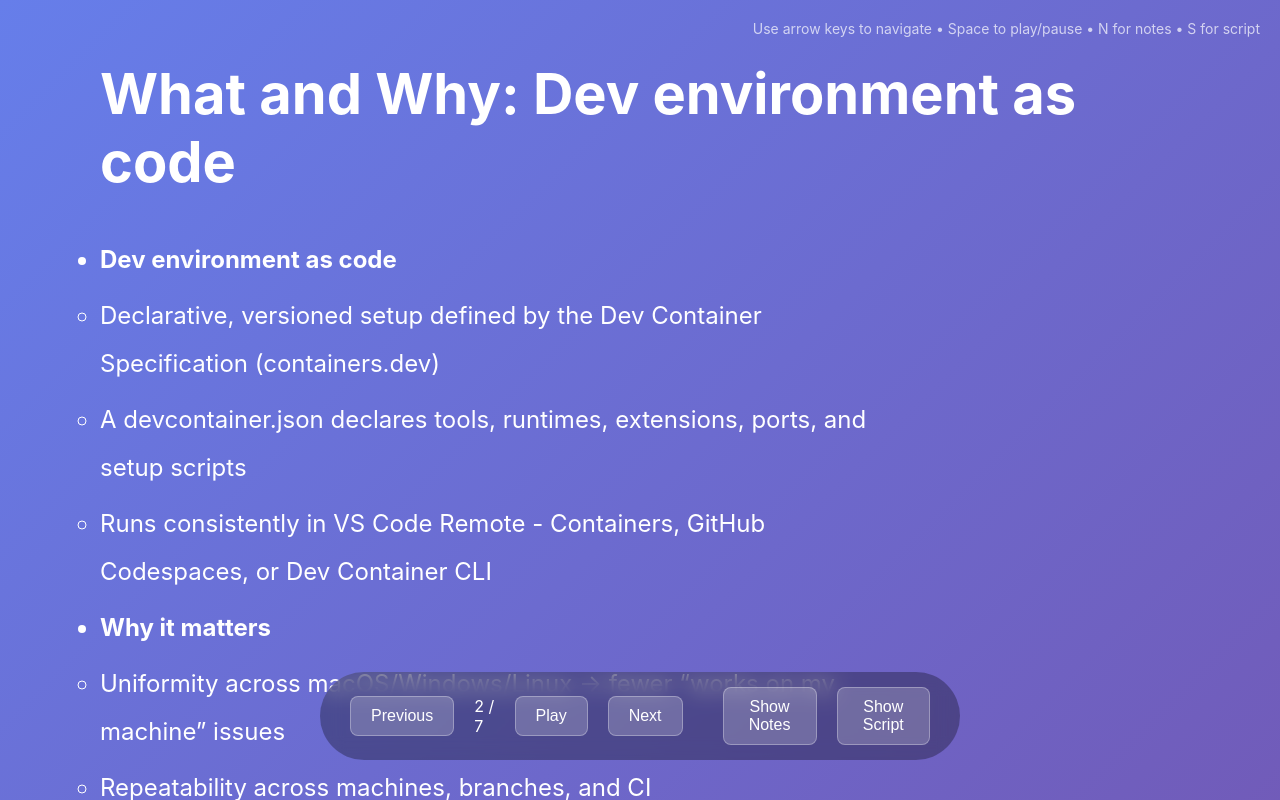
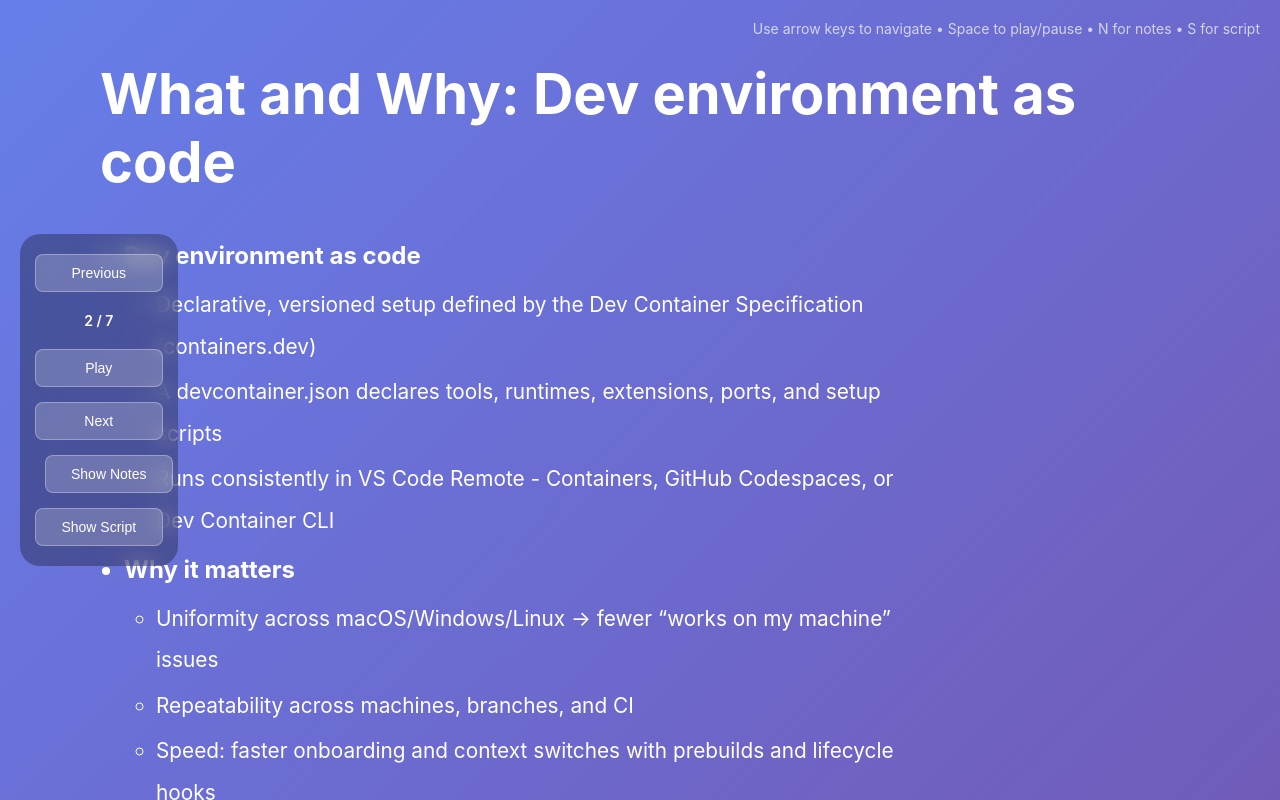
Before and after one commit to ElanHasson/1755560197390, a Next.js app: page / in a window 1280 px wide. Both pictures are taken after a click on the button "Next". Shown: the top 800 px of the page. Built offline with nearby package versions, Linux system fonts and the light colour scheme.

Commit message:
Deploy webinar presentation webinar-1755560197390

```diff
--- a/app/globals.css
+++ b/app/globals.css
@@ -38,10 +38,18 @@ body {
   font-size: 1.5rem;
   line-height: 2;
   max-width: 800px;
+  padding-left: 1.5rem;
 }
 
 .slide li {
-  margin: 0.5rem 0;
+  margin: 0.25rem 0;
+}
+
+.slide ul ul, .slide ol ol, .slide ul ol, .slide ol ul {
+  font-size: 1.3rem;
+  margin-top: 0.25rem;
+  margin-bottom: 0.25rem;
+  padding-left: 2rem;
 }
 
 .title-slide {
@@ -139,27 +147,31 @@ body {
 
 .navigation {
   position: fixed;
-  bottom: 40px;
-  left: 50%;
-  transform: translateX(-50%);
+  left: 20px;
+  top: 50%;
+  transform: translateY(-50%);
   display: flex;
-  gap: 20px;
+  flex-direction: column;
+  gap: 15px;
   align-items: center;
   background: rgba(0, 0, 0, 0.3);
-  padding: 15px 30px;
-  border-radius: 50px;
+  padding: 20px 15px;
+  border-radius: 20px;
   backdrop-filter: blur(10px);
+  z-index: 1000;
 }
 
 .navigation button {
-  padding: 10px 20px;
-  font-size: 16px;
+  padding: 10px 15px;
+  font-size: 14px;
   background: rgba(255, 255, 255, 0.2);
   color: white;
   border: 1px solid rgba(255, 255, 255, 0.3);
   border-radius: 8px;
   cursor: pointer;
   transition: all 0.2s;
+  width: 100%;
+  min-width: 80px;
 }
 
 .navigation button:hover:not(:disabled) {
@@ -170,3 +182,9 @@ body {
   opacity: 0.5;
   cursor: not-allowed;
 }
+
+.navigation span {
+  font-size: 14px;
+  font-weight: 600;
+  padding: 5px 0;
+}
--- a/components/slides/Slide_s2.tsx
+++ b/components/slides/Slide_s2.tsx
@@ -2,19 +2,19 @@ import ReactMarkdown from 'react-markdown';
 import remarkGfm from 'remark-gfm';
 import { useEffect, useRef } from 'react';
 import mermaid from 'mermaid';
+import { Prism as SyntaxHighlighter } from 'react-syntax-highlighter';
+import { atomDark } from 'react-syntax-highlighter/dist/esm/styles/prism';
 
 export default function Slide() {
   const markdown = `- **Dev environment as code**
   - Declarative, versioned setup defined by the Dev Container Specification (containers.dev)
   - A devcontainer.json declares tools, runtimes, extensions, ports, and setup scripts
   - Runs consistently in VS Code Remote - Containers, GitHub Codespaces, or Dev Container CLI
-
 - **Why it matters**
   - Uniformity across macOS/Windows/Linux → fewer “works on my machine” issues
   - Repeatability across machines, branches, and CI
   - Speed: faster onboarding and context switches with prebuilds and lifecycle hooks
   - Portability: config lives in the repo; great for teams and open source
-
 - **Minimal example**
 \`\`\`json
 {
@@ -29,7 +29,6 @@ export default function Slide() {
   }
 }
 \`\`\`
-
 \`\`\`mermaid
 flowchart LR
   Repo[Repo with .devcontainer] --> Manifest[devcontainer.json + optional Dockerfile/Features]
@@ -41,7 +40,6 @@ flowchart LR
   Cloud --> Same
   CI --> Same
 \`\`\`
-
 - **Key outcomes**
   - Hours-to-minutes onboarding; fewer env-related bugs
   - Consistent app + DB via optional docker-compose
@@ -96,12 +94,21 @@ flowchart LR
       <ReactMarkdown
         remarkPlugins={[remarkGfm]}
         components={{
-          code({node, className, children, ...props}: any) {
-            const match = /language-(w+)/.exec(className || '');
+          code({node, inline, className, children, ...props}: any) {
+            const match = /language-(\w+)/.exec(className || '');
             const language = match ? match[1] : '';
-            const isInline = !className;
 
-            if (!isInline && language === 'mermaid') {
+            // Handle inline code
+            if (inline) {
+              return (
+                <code className={className} {...props}>
+                  {children}
+                </code>
+              );
+            }
+
+            // Handle mermaid diagrams
+            if (language === 'mermaid') {
               return (
                 <pre className="language-mermaid">
                   <code>{String(children).replace(/\n$/, '')}</code>
@@ -109,10 +116,28 @@ flowchart LR
               );
             }
 
+            // Handle code blocks with syntax highlighting
+            if (language) {
+              return (
+                <SyntaxHighlighter
+                  language={language}
+                  style={atomDark}
+                  showLineNumbers={true}
+                  PreTag="div"
+                  {...props}
+                >
+                  {String(children).replace(/\n$/, '')}
+                </SyntaxHighlighter>
+              );
+            }
+
+            // Default code block without highlighting
             return (
-              <code className={className} {...props}>
-                {children}
-              </code>
+              <pre>
+                <code className={className} {...props}>
+                  {children}
+                </code>
+              </pre>
             );
           }
         }}
--- a/components/slides/Slide_s3.tsx
+++ b/components/slides/Slide_s3.tsx
@@ -2,13 +2,14 @@ import ReactMarkdown from 'react-markdown';
 import remarkGfm from 'remark-gfm';
 import { useEffect, useRef } from 'react';
 import mermaid from 'mermaid';
+import { Prism as SyntaxHighlighter } from 'react-syntax-highlighter';
+import { atomDark } from 'react-syntax-highlighter/dist/esm/styles/prism';
 
 export default function Slide() {
   const markdown = `- Why this demo matters
   - Uniform, repeatable dev env in minutes
   - Eliminate "works on my machine" by encoding tools as code
   - Fast onboarding and context switching
-
 - Steps we’ll do live
   1) Add .devcontainer/devcontainer.json
   2) Reopen in Container (VS Code)
@@ -29,7 +30,6 @@ export default function Slide() {
   }
 }
 \`\`\`
-
 - App files
 \`\`\`json
 // package.json
@@ -48,7 +48,6 @@ const app = express();
 app.get('/', (_req, res) => res.send('Hello from a reproducible devcontainer!'));
 app.listen(3000, () => console.log('Up on http://localhost:3000'));
 \`\`\`
-
 - Quick start commands
 \`\`\`bash
 # create repo skeleton
@@ -57,12 +56,10 @@ mkdir -p .devcontainer
 # add devcontainer.json, package.json, index.js (as above)
 code .   # VS Code → Command Palette → Dev Containers: Reopen in Container
 \`\`\`
-
 - Headless/CI equivalent
 \`\`\`bash
 npx @devcontainers/cli up --workspace-folder .
 \`\`\`
-
 \`\`\`mermaid
 flowchart LR
   A[Repo + .devcontainer/devcontainer.json] --> B[VS Code: Reopen in Container]
@@ -71,7 +68,6 @@ flowchart LR
   D --> E[Ready: uniform env + ports forwarded]
   E --> F[Repeatable on any machine/CI]
 \`\`\`
-
 - Key outcomes
   - Same tools and versions for everyone
   - One-click start; seconds to switch contexts
@@ -126,12 +122,21 @@ flowchart LR
       <ReactMarkdown
         remarkPlugins={[remarkGfm]}
         components={{
-          code({node, className, children, ...props}: any) {
-            const match = /language-(w+)/.exec(className || '');
+          code({node, inline, className, children, ...props}: any) {
+            const match = /language-(\w+)/.exec(className || '');
             const language = match ? match[1] : '';
-            const isInline = !className;
 
-            if (!isInline && language === 'mermaid') {
+            // Handle inline code
+            if (inline) {
+              return (
+                <code className={className} {...props}>
+                  {children}
+                </code>
+              );
+            }
+
+            // Handle mermaid diagrams
+            if (language === 'mermaid') {
               return (
                 <pre className="language-mermaid">
                   <code>{String(children).replace(/\n$/, '')}</code>
@@ -139,10 +144,28 @@ flowchart LR
               );
             }
 
+            // Handle code blocks with syntax highlighting
+            if (language) {
+              return (
+                <SyntaxHighlighter
+                  language={language}
+                  style={atomDark}
+                  showLineNumbers={true}
+                  PreTag="div"
+                  {...props}
+                >
+                  {String(children).replace(/\n$/, '')}
+                </SyntaxHighlighter>
+              );
+            }
+
+            // Default code block without highlighting
             return (
-              <code className={className} {...props}>
-                {children}
-              </code>
+              <pre>
+                <code className={className} {...props}>
+                  {children}
+                </code>
+              </pre>
             );
           }
         }}
--- a/components/slides/Slide_s4.tsx
+++ b/components/slides/Slide_s4.tsx
@@ -2,6 +2,8 @@ import ReactMarkdown from 'react-markdown';
 import remarkGfm from 'remark-gfm';
 import { useEffect, useRef } from 'react';
 import mermaid from 'mermaid';
+import { Prism as SyntaxHighlighter } from 'react-syntax-highlighter';
+import { atomDark } from 'react-syntax-highlighter/dist/esm/styles/prism';
 
 export default function Slide() {
   const markdown = `- Best practices that unlock speed:
@@ -10,7 +12,6 @@ export default function Slide() {
   - Split lifecycle hooks: postCreate for one-time installs, postStart for per-run tasks.
   - Prebuild in CI/Codespaces to cache image layers and dependencies.
   - Compose for app + DB to standardize local integration tests.
-
 - Example: fast, repeatable setup
 \`\`\`json
 {
@@ -31,7 +32,6 @@ export default function Slide() {
   }
 }
 \`\`\`
-
 - Where the time savings come from
 \`\`\`mermaid
 flowchart LR
@@ -44,7 +44,6 @@ E --> F
 F --> G[Switch branch or repo]
 G --> H[Rebuild only what's changed\n~1–3 min]
 \`\`\`
-
 - Measurable impact
   - Onboarding: hours/days → minutes
   - Context switching: 30–60 min → ~2–5 min
@@ -99,12 +98,21 @@ G --> H[Rebuild only what's changed\n~1–3 min]
       <ReactMarkdown
         remarkPlugins={[remarkGfm]}
         components={{
-          code({node, className, children, ...props}: any) {
-            const match = /language-(w+)/.exec(className || '');
+          code({node, inline, className, children, ...props}: any) {
+            const match = /language-(\w+)/.exec(className || '');
             const language = match ? match[1] : '';
-            const isInline = !className;
 
-            if (!isInline && language === 'mermaid') {
+            // Handle inline code
+            if (inline) {
+              return (
+                <code className={className} {...props}>
+                  {children}
+                </code>
+              );
+            }
+
+            // Handle mermaid diagrams
+            if (language === 'mermaid') {
               return (
                 <pre className="language-mermaid">
                   <code>{String(children).replace(/\n$/, '')}</code>
@@ -112,10 +120,28 @@ G --> H[Rebuild only what's changed\n~1–3 min]
               );
             }
 
+            // Handle code blocks with syntax highlighting
+            if (language) {
+              return (
+                <SyntaxHighlighter
+                  language={language}
+                  style={atomDark}
+                  showLineNumbers={true}
+                  PreTag="div"
+                  {...props}
+                >
+                  {String(children).replace(/\n$/, '')}
+                </SyntaxHighlighter>
+              );
+            }
+
+            // Default code block without highlighting
             return (
-              <code className={className} {...props}>
-                {children}
-              </code>
+              <pre>
+                <code className={className} {...props}>
+                  {children}
+                </code>
+              </pre>
             );
           }
         }}
--- a/components/slides/Slide_s5.tsx
+++ b/components/slides/Slide_s5.tsx
@@ -2,6 +2,8 @@ import ReactMarkdown from 'react-markdown';
 import remarkGfm from 'remark-gfm';
 import { useEffect, useRef } from 'react';
 import mermaid from 'mermaid';
+import { Prism as SyntaxHighlighter } from 'react-syntax-highlighter';
+import { atomDark } from 'react-syntax-highlighter/dist/esm/styles/prism';
 
 export default function Slide() {
   const markdown = `- Common pitfalls and quick fixes
@@ -15,7 +17,6 @@ export default function Slide() {
     - Fix: Use .env (git-ignored) and IDE/platform secret stores; never bake secrets into images.
   - Drift between dev and CI
     - Fix: Validate/build with Dev Container CLI in CI; pin versions; run tests inside the container.
-
 \`\`\`yaml
 docker-compose.yml
 services:
@@ -29,7 +30,6 @@ services:
 volumes:
   node_modules:
 \`\`\`
-
 \`\`\`bash
 # Validate in CI with Dev Container CLI
 # (e.g., in GitHub Actions step)
@@ -37,7 +37,6 @@ devcontainer build --workspace-folder .
 devcontainer up --workspace-folder .
 devcontainer exec --workspace-folder . npm test
 \`\`\`
-
 \`\`\`mermaid
 flowchart TD
   A[Symptom] --> B{Slow build?}
@@ -50,8 +49,7 @@ flowchart TD
   E -->|Yes| E1[.env + secret stores; never commit]
   A --> F{Dev/CI drift?}
   F -->|Yes| F1[Dev Container CLI in CI; pin versions]
-\`\`\`
-`;
+\`\`\``;
   const mermaidRef = useRef(0);
 
   useEffect(() => {
@@ -102,12 +100,21 @@ flowchart TD
       <ReactMarkdown
         remarkPlugins={[remarkGfm]}
         components={{
-          code({node, className, children, ...props}: any) {
-            const match = /language-(w+)/.exec(className || '');
+          code({node, inline, className, children, ...props}: any) {
+            const match = /language-(\w+)/.exec(className || '');
             const language = match ? match[1] : '';
-            const isInline = !className;
 
-            if (!isInline && language === 'mermaid') {
+            // Handle inline code
+            if (inline) {
+              return (
+                <code className={className} {...props}>
+                  {children}
+                </code>
+              );
+            }
+
+            // Handle mermaid diagrams
+            if (language === 'mermaid') {
               return (
                 <pre className="language-mermaid">
                   <code>{String(children).replace(/\n$/, '')}</code>
@@ -115,10 +122,28 @@ flowchart TD
               );
             }
 
+            // Handle code blocks with syntax highlighting
+            if (language) {
+              return (
+                <SyntaxHighlighter
+                  language={language}
+                  style={atomDark}
+                  showLineNumbers={true}
+                  PreTag="div"
+                  {...props}
+                >
+                  {String(children).replace(/\n$/, '')}
+                </SyntaxHighlighter>
+              );
+            }
+
+            // Default code block without highlighting
             return (
-              <code className={className} {...props}>
-                {children}
-              </code>
+              <pre>
+                <code className={className} {...props}>
+                  {children}
+                </code>
+              </pre>
             );
           }
         }}
--- a/components/slides/Slide_s6.tsx
+++ b/components/slides/Slide_s6.tsx
@@ -2,6 +2,8 @@ import ReactMarkdown from 'react-markdown';
 import remarkGfm from 'remark-gfm';
 import { useEffect, useRef } from 'react';
 import mermaid from 'mermaid';
+import { Prism as SyntaxHighlighter } from 'react-syntax-highlighter';
+import { atomDark } from 'react-syntax-highlighter/dist/esm/styles/prism';
 
 export default function Slide() {
   const markdown = `- In chat: 0 = never used devcontainers/Codespaces, 1 = tried, 2 = weekly user
@@ -12,7 +14,6 @@ export default function Slide() {
   - D) Cross‑OS consistency
 - Why ask: Uniform, repeatable environments cut setup time and reduce env-related bugs
 - We’ll tailor the demo: basics if many are new; advanced Features, prebuilds, and compose if many are experienced
-
 \`\`\`json
 {
   "image": "mcr.microsoft.com/devcontainers/base:ubuntu",
@@ -20,7 +21,6 @@ export default function Slide() {
   "postCreateCommand": "npm ci"
 }
 \`\`\`
-
 \`\`\`mermaid
 flowchart LR
 A[Quick pulse] --> B{Experience level}
@@ -29,8 +29,7 @@ B -->|2| D[Focus: Features, prebuilds, compose]
 A --> E{Top pain}
 E --> E1[Uniformity & repeatability]
 E --> E2[Time savings & onboarding]
-\`\`\`
-`;
+\`\`\``;
   const mermaidRef = useRef(0);
 
   useEffect(() => {
@@ -81,12 +80,21 @@ E --> E2[Time savings & onboarding]
       <ReactMarkdown
         remarkPlugins={[remarkGfm]}
         components={{
-          code({node, className, children, ...props}: any) {
-            const match = /language-(w+)/.exec(className || '');
+          code({node, inline, className, children, ...props}: any) {
+            const match = /language-(\w+)/.exec(className || '');
             const language = match ? match[1] : '';
-            const isInline = !className;
 
-            if (!isInline && language === 'mermaid') {
+            // Handle inline code
+            if (inline) {
+              return (
+                <code className={className} {...props}>
+                  {children}
+                </code>
+              );
+            }
+
+            // Handle mermaid diagrams
+            if (language === 'mermaid') {
               return (
                 <pre className="language-mermaid">
                   <code>{String(children).replace(/\n$/, '')}</code>
@@ -94,10 +102,28 @@ E --> E2[Time savings & onboarding]
               );
             }
 
+            // Handle code blocks with syntax highlighting
+            if (language) {
+              return (
+                <SyntaxHighlighter
+                  language={language}
+                  style={atomDark}
+                  showLineNumbers={true}
+                  PreTag="div"
+                  {...props}
+                >
+                  {String(children).replace(/\n$/, '')}
+                </SyntaxHighlighter>
+              );
+            }
+
+            // Default code block without highlighting
             return (
-              <code className={className} {...props}>
-                {children}
-              </code>
+              <pre>
+                <code className={className} {...props}>
+                  {children}
+                </code>
+              </pre>
             );
           }
         }}
--- a/components/slides/Slide_s7.tsx
+++ b/components/slides/Slide_s7.tsx
@@ -2,6 +2,8 @@ import ReactMarkdown from 'react-markdown';
 import remarkGfm from 'remark-gfm';
 import { useEffect, useRef } from 'react';
 import mermaid from 'mermaid';
+import { Prism as SyntaxHighlighter } from 'react-syntax-highlighter';
+import { atomDark } from 'react-syntax-highlighter/dist/esm/styles/prism';
 
 export default function Slide() {
   const markdown = `**Key takeaways**
@@ -26,7 +28,6 @@ export default function Slide() {
   "postCreateCommand": "npm ci"
 }
 \`\`\`
-
 **Adoption flow**
 \`\`\`mermaid
 flowchart TD
@@ -37,7 +38,6 @@ flowchart TD
   E --> F[Enable prebuilds]
   F --> G[Validate in CI with Dev Container CLI]
 \`\`\`
-
 **Resources**
 - Dev Container Spec: https://containers.dev
 - Features catalog: https://github.com/devcontainers/features
@@ -93,12 +93,21 @@ flowchart TD
       <ReactMarkdown
         remarkPlugins={[remarkGfm]}
         components={{
-          code({node, className, children, ...props}: any) {
-            const match = /language-(w+)/.exec(className || '');
+          code({node, inline, className, children, ...props}: any) {
+            const match = /language-(\w+)/.exec(className || '');
             const language = match ? match[1] : '';
-            const isInline = !className;
 
-            if (!isInline && language === 'mermaid') {
+            // Handle inline code
+            if (inline) {
+              return (
+                <code className={className} {...props}>
+                  {children}
+                </code>
+              );
+            }
+
+            // Handle mermaid diagrams
+            if (language === 'mermaid') {
               return (
                 <pre className="language-mermaid">
                   <code>{String(children).replace(/\n$/, '')}</code>
@@ -106,10 +115,28 @@ flowchart TD
               );
             }
 
+            // Handle code blocks with syntax highlighting
+            if (language) {
+              return (
+                <SyntaxHighlighter
+                  language={language}
+                  style={atomDark}
+                  showLineNumbers={true}
+                  PreTag="div"
+                  {...props}
+                >
+                  {String(children).replace(/\n$/, '')}
+                </SyntaxHighlighter>
+              );
+            }
+
+            // Default code block without highlighting
             return (
-              <code className={className} {...props}>
-                {children}
-              </code>
+              <pre>
+                <code className={className} {...props}>
+                  {children}
+                </code>
+              </pre>
             );
           }
         }}
```
Also changed, not shown: data/presentation.json (+8 -8 lines).
